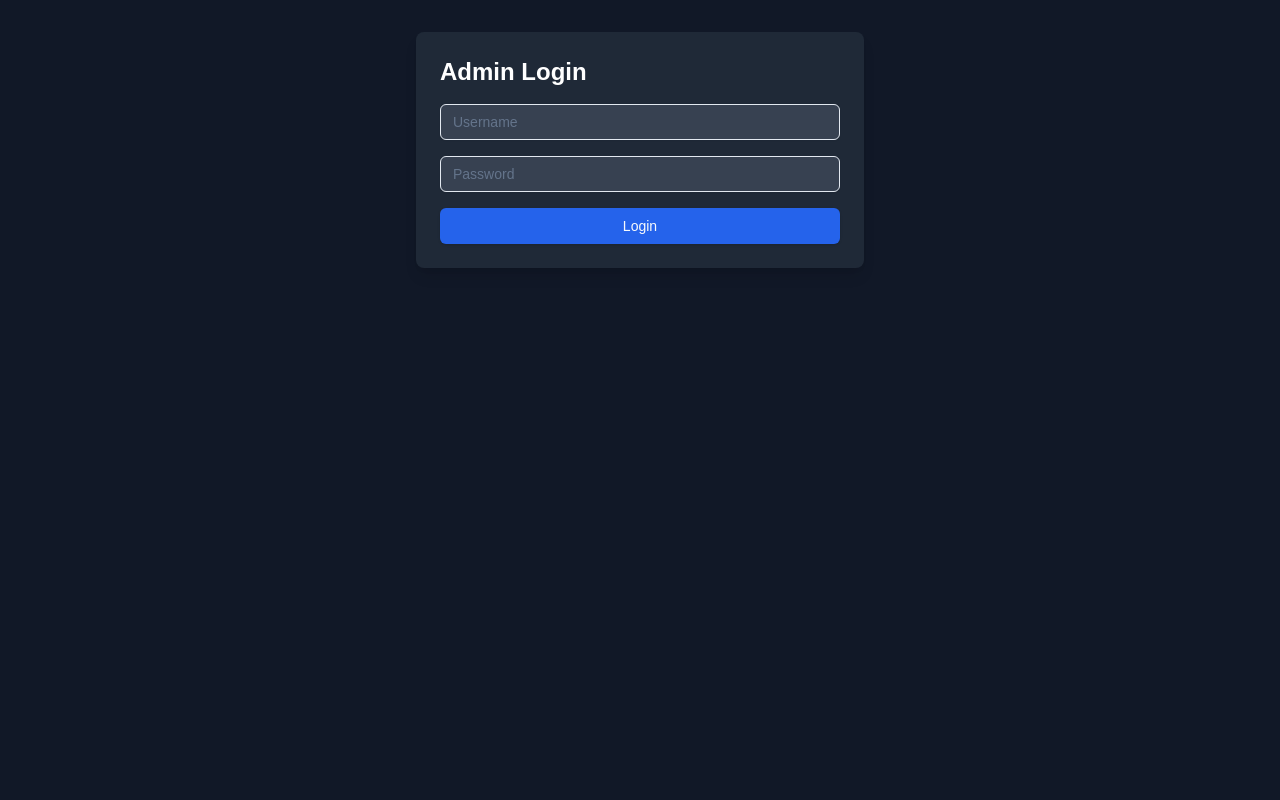
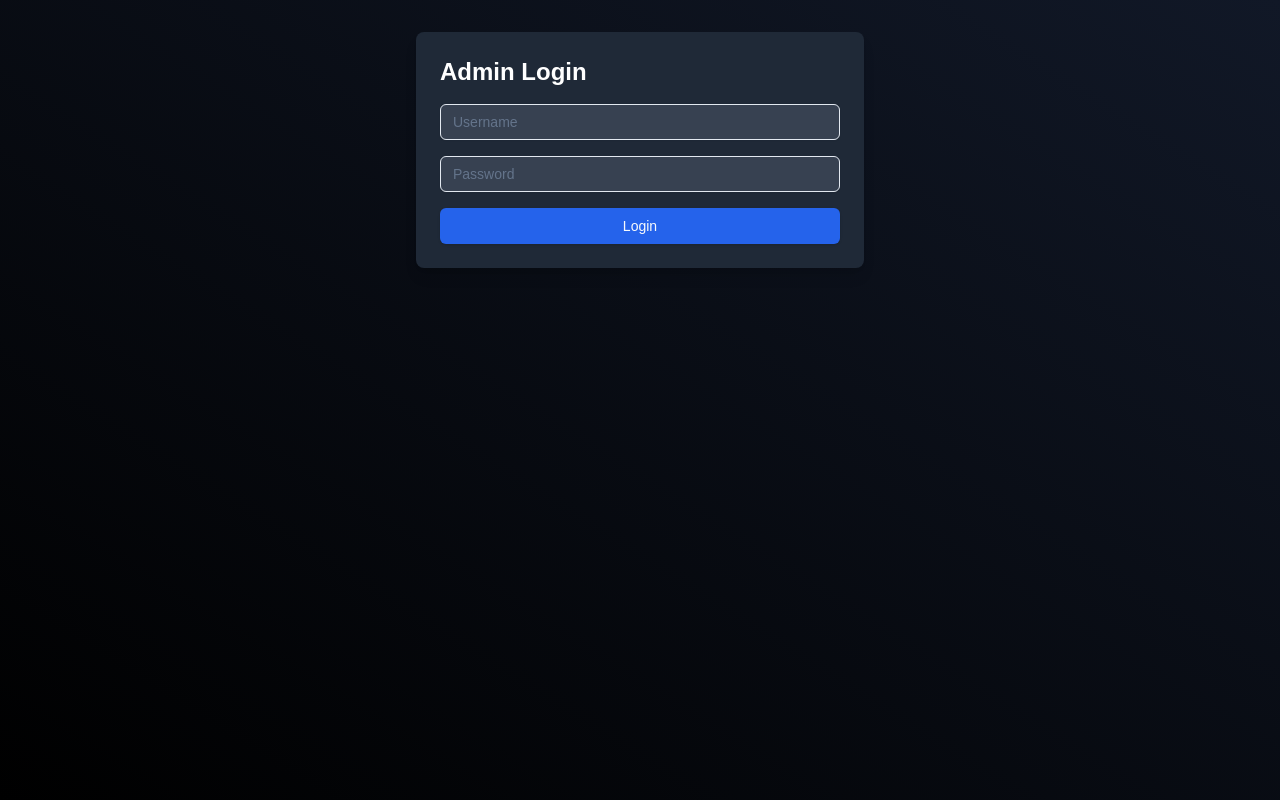
Before and after one commit to GalaxDr/bdmskins-app, a Next.js app: page /admin in a window 1280 px wide. Built offline with nearby package versions, Linux system fonts and the light colour scheme.

Commit message:
Fixed button z pos

```diff
--- a/src/app/admin/page.tsx
+++ b/src/app/admin/page.tsx
@@ -327,7 +327,7 @@ const maintainLogin = async () => {
   };
 
   return (
-    <div className="min-h-screen bg-gray-900 text-white p-8">
+    <div className="min-h-screen bg-gradient-to-tr from-black to-gray-900 text-white p-8">
       {!isAuthenticated ? (
         <div className="max-w-md mx-auto bg-gray-800 p-6 rounded-lg shadow-lg">
           <h2 className="text-2xl font-bold mb-4">Admin Login</h2>
--- a/src/components/bdm-skins-shop.tsx
+++ b/src/components/bdm-skins-shop.tsx
@@ -164,7 +164,7 @@ export function BdmSkinsShop() {
     <div className="min-h-screen bg-gradient-to-tr from-blue-500 to-blue-800 dark:from-black dark:to-gray-900 text-white">
       <Button
         onClick={toggleTheme}
-        className="fixed top-4 right-4 px-2 py-2 bg-blue-500 dark:bg-gray-600 text-white dark:text-gray-300 rounded-full hover:bg-blue-400 dark:hover:bg-gray-500 transition duration-300"
+        className="fixed top-4 right-4 px-2 py-2 z-50 bg-blue-500 dark:bg-gray-600 text-white dark:text-gray-300 rounded-full hover:bg-blue-400 dark:hover:bg-gray-500 transition duration-300"
       >
         {!isDarkMode ? "💡 Claro" : "🌙 Escuro"}
       </Button>
```
